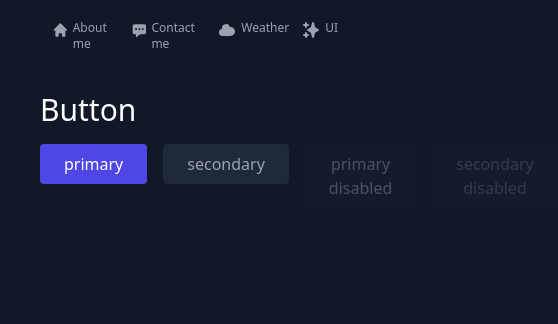
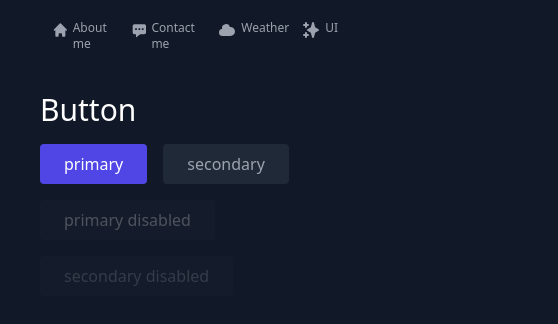
Before and after one commit to ameliawibi/ameliawibi-netlify, a React (Create React App) app: page /ui in a window 390 px wide. Shown: the top 324 px of the page, 558 px wide, since content can reach past the window. Built offline with nearby package versions, Linux system fonts and the light colour scheme.

Commit message:
responsive UI page

```diff
--- a/src/containers/UI/ButtonUI.js
+++ b/src/containers/UI/ButtonUI.js
@@ -7,7 +7,7 @@ function buttonUI() {
       <h2 className="text-3xl mb-4 font-medium text-white sm:text-4xl">
         Button
       </h2>
-      <div className="flex justify-center gap-x-4 inline-flex">
+      <div className="flex justify-left gap-4 inline-flex flex-wrap">
         <Button variant={PRIMARY}>primary</Button>
         <Button variant={SECONDARY}>secondary</Button>
         <Button variant={PRIMARY} disabled>
```
